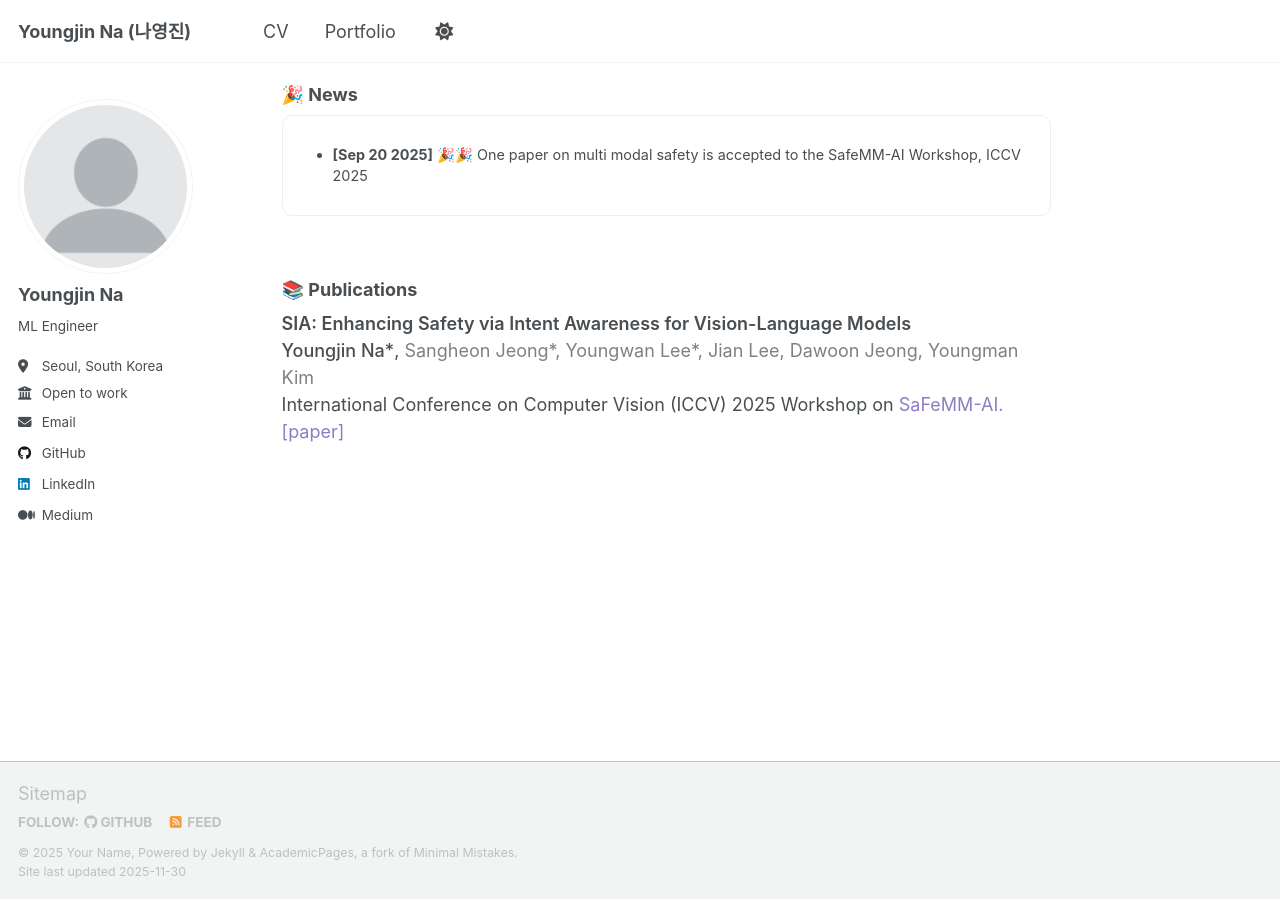
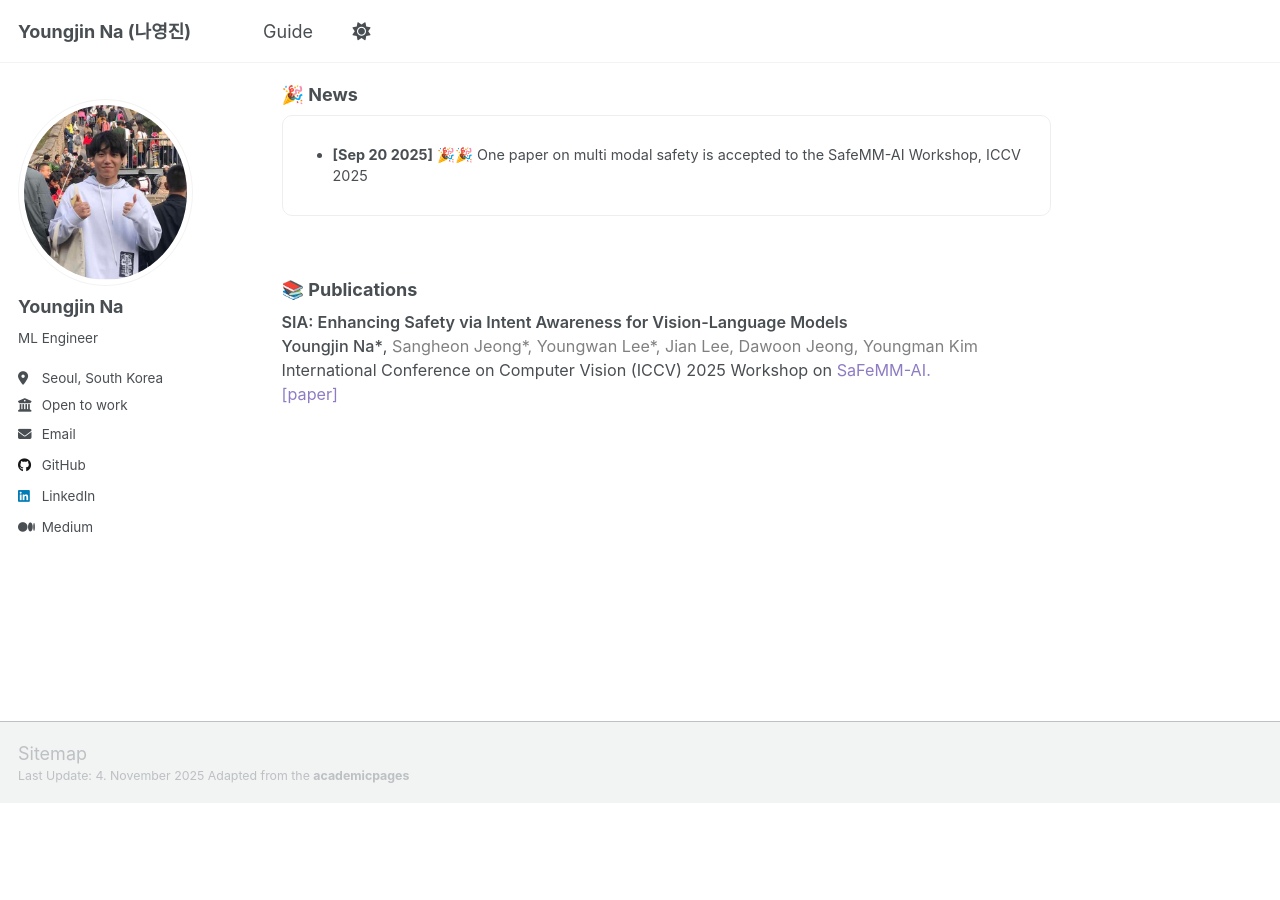
Before and after one commit to ppxyn1/ppxyn1.github.io, a Jekyll site: the page built from _pages/about.md, in a window 1280 px wide and 900 px high, scrolled down 534 px. Built offline with Jekyll 4.4.1, drawn with Linux system fonts in a browser that asks for light colours; a script that is not in the unit is left out; after the commit the page ends 1338 px from its top, so only the background shows below that.

Commit message:
[:fixed] profile

```diff
--- a/_config.yml
+++ b/_config.yml
@@ -23,7 +23,7 @@ repository               : "academicpages/academicpages.github.io"
 #               Additional customization can be done by editing /_includes/author-profile.html
 author:
   # Biographic information
-  avatar           : "profile.png"
+  avatar           : "prof2.png"
   name             : "Youngjin Na" # "Your Sidebar Name"
   bio              : "ML Engineer"
   location         : "Seoul, South Korea"
--- a/_data/navigation.yml
+++ b/_data/navigation.yml
@@ -8,11 +8,11 @@
 #      Markdown formatted page while the second is generated using JSON.
 
 main:
-  - title: "CV"
-    url: /publications/
+  - title: "Guide"
+    url: "#cv"
 
-  - title: "Portfolio"
-    url: /talks/
+  # - title: "Publications"
+  #   url: "../pages/about/#Publications"
 
   # - title: "Teaching"
   #   url: /teaching/
--- a/_includes/footer.html
+++ b/_includes/footer.html
@@ -3,7 +3,7 @@
 {% if site.author.github or site.author.bitbucket or site.atom_feed.hide != true %}
 <div class="page__footer-follow">
   <ul class="social-icons">
-    {% if site.data.ui-text[site.locale].follow_label %}
+    <!-- {% if site.data.ui-text[site.locale].follow_label %}
       <li><strong>{{ site.data.ui-text[site.locale].follow_label }}</strong></li>
     {% endif %}
     {% if site.author.github %}
@@ -17,9 +17,11 @@
     {% endif %}
   </ul>
 </div>
-{% endif %}
+{% endif %} -->
 
 <div class="page__footer-copyright">
-  &copy; {{ site.time | date: '%Y' }} {{ site.name | default: site.title }}, {{ site.data.ui-text[site.locale].powered_by | default: "Powered by" }} <a href="https://jekyllrb.com" rel="nofollow">Jekyll</a> &amp; <a href="https://github.com/academicpages/academicpages.github.io">AcademicPages</a>, a fork of <a href="https://mademistakes.com/work/minimal-mistakes-jekyll-theme/" rel="nofollow">Minimal Mistakes</a>.<br />
-  Site last updated {{ "now" | date: '%Y-%m-%d' }}
+  <!-- &copy; {{ site.time | date: '%Y' }} {{ site.name | default: site.title }}, {{ site.data.ui-text[site.locale].powered_by | default: "Powered by" }} <a href="https://jekyllrb.com" rel="nofollow">Jekyll</a> &amp; <a href="https://github.com/academicpages/academicpages.github.io">AcademicPages</a>, a fork of <a href="https://mademistakes.com/work/minimal-mistakes-jekyll-theme/" rel="nofollow">Minimal Mistakes</a>.<br />
+  Site last updated {{ "now" | date: '%Y-%m-%d' }} -->
+Last Update: 4. November 2025
+Adapted from the <a href="https://academicpages.github.io/" rel="nofollow">academicpages</a><br />
 </div>
--- a/_pages/about.md
+++ b/_pages/about.md
@@ -8,11 +8,6 @@ redirect_from:
 ---
 
 <div class="row">
-  <!-- <div class="col-md-4">
-    <img src="/images/profile.jpg" alt="profile photo" style="width:100%; border-radius:15px;"> -->
-
-   <!-- <h2>About Me</h2> -->
-   <!-- <p><b>Machine Learning Engineer </b><br> -->
 <p style="color:#555;">
   I am <b>Youngjin</b>, a Junior Machine Learning Engineer.
 My research focuses on developing efficient and trustworthy AI systems 🖥️ that contribute to solving real-world challenges—like protecting polar bears and our society 🐻‍❄️🌏.
@@ -62,8 +57,9 @@ style="color:#8e7cc3; text-decoration:none;">
    </div>
 <br>
 
+<section id="Publications">
 <h3>📚 Publications</h3>
-<p>
+<p  style="font-size: 0.9em;">
   <span style="font-weight:600;">SIA: Enhancing Safety via Intent Awareness for Vision-Language Models</span><br>
   <span style="font-weight:450;">Youngjin Na*</span>,
   <span style="color:gray;">Sangheon Jeong*, Youngwan Lee*, Jian Lee, Dawoon Jeong, Youngman Kim</span><br>
@@ -72,5 +68,6 @@ style="color:#8e7cc3; text-decoration:none;">
   <a href="https://arxiv.org/abs/2507.16856" target="_blank"
   style="color:#8e7cc3; text-decoration:none;">[paper]</a>
 </p>
+</section>
 
 <br>
```
Also changed, not shown: images/prof2.png (added).
